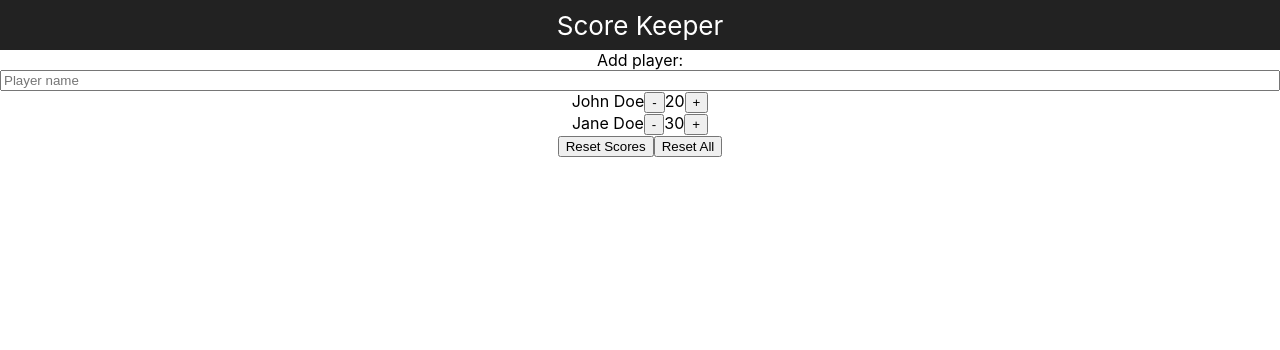
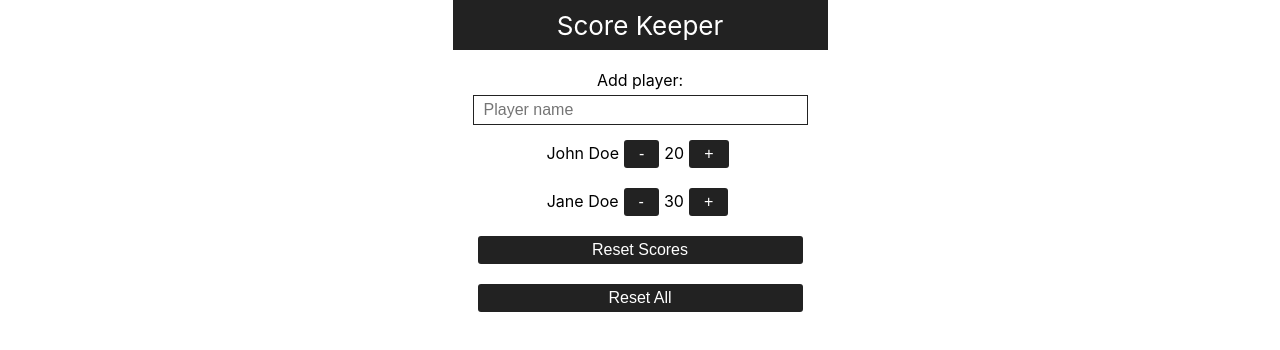
Before and after one commit to AnnekeSchuette/scorekeeper, a React (Create React App) app: page / in a window 1280 px wide. Shown: the top 350 px of the page. Built offline with nearby package versions, Linux system fonts and the light colour scheme.

Commit message:
Add some stlying

```diff
--- a/src/Components/App/App.css
+++ b/src/Components/App/App.css
@@ -1,16 +1,12 @@
 .App {
   text-align: center;
+  max-width: 375px;
+  margin: 0 auto;
 }
-
-.App-logo {
-  height: 40vmin;
-  pointer-events: none;
-}
-
-@media (prefers-reduced-motion: no-preference) {
-  .App-logo {
-    animation: App-logo-spin infinite 20s linear;
-  }
+.AppMain {
+  padding:20px;
+  display: grid;
+  gap:10px;
 }
 
 .AppHeader{
@@ -23,16 +19,3 @@
   color: white;
   background:#222;
 }
-
-.App-link {
-  color: #61dafb;
-}
-
-@keyframes App-logo-spin {
-  from {
-    transform: rotate(0deg);
-  }
-  to {
-    transform: rotate(360deg);
-  }
-}
--- a/src/Components/App/App.js
+++ b/src/Components/App/App.js
@@ -8,15 +8,20 @@ export default function App() {
   return (
     <div className="App">
       <header className="AppHeader">Score Keeper</header>
+      <main className="AppMain">
         <PlayerForm
         onAddPlayer={(e) => {
           e.preventDefault();
           console.log('Form submitted');
           }} />
+
           <Player name={"John Doe"} score={20} onPlus={() => console.log('Plus!')} onMinus={() => console.log('Minus!')} />
+
           <Player name={"Jane Doe"} score={30} onPlus={() => console.log('Plus!')} onMinus={() => console.log('Minus!')} />
+
           <Button name={"Reset Scores"} />
           <Button name={"Reset All"} />
+        </main>
     </div>
   )
 }
--- a/src/Components/Button/Button.css
+++ b/src/Components/Button/Button.css
@@ -0,0 +1,9 @@
+.Button {
+  background: #222;
+  color:#fff;
+  border:none;
+  border-radius:3px;
+  padding:5px 15px;
+  margin: 5px;
+  font-size: 1em;
+}
--- a/src/Components/PlayerForm/PlayerForm.css
+++ b/src/Components/PlayerForm/PlayerForm.css
@@ -1,3 +1,13 @@
 .PlayerForm {
   display: grid;
 }
+
+.PlayerForm__label {
+ margin-bottom:5px;
+}
+
+.PlayerForm__input {
+  border: 1px solid #222;
+  padding: 5px 10px;
+  font-size: 1em;
+}
--- a/src/Components/PlayerForm/PlayerForm.js
+++ b/src/Components/PlayerForm/PlayerForm.js
@@ -3,8 +3,8 @@ import './PlayerForm.css'
 export default function PlayerForm({onAddPlayer}){
   return (
     <form className="PlayerForm" onSubmit={onAddPlayer}>
-      <label htmlFor="player">Add player:</label>
-      <input type="text" name="player" placeholder="Player name"></input>
+      <label className="PlayerForm__label" htmlFor="player">Add player:</label>
+      <input className="PlayerForm__input" type="text" name="player" placeholder="Player name"></input>
     </form>
   )
 }
--- a/src/styles/index.css
+++ b/src/styles/index.css
@@ -5,6 +5,7 @@ body {
     sans-serif;
   -webkit-font-smoothing: antialiased;
   -moz-osx-font-smoothing: grayscale;
+  font-size: 16px;
 }
 
 code {
```
Also changed, not shown: package.json (+14 -1 lines), 1 other file (tests, documents, lock files or other folders). Lines whose indentation alone changed are shown as unchanged.
